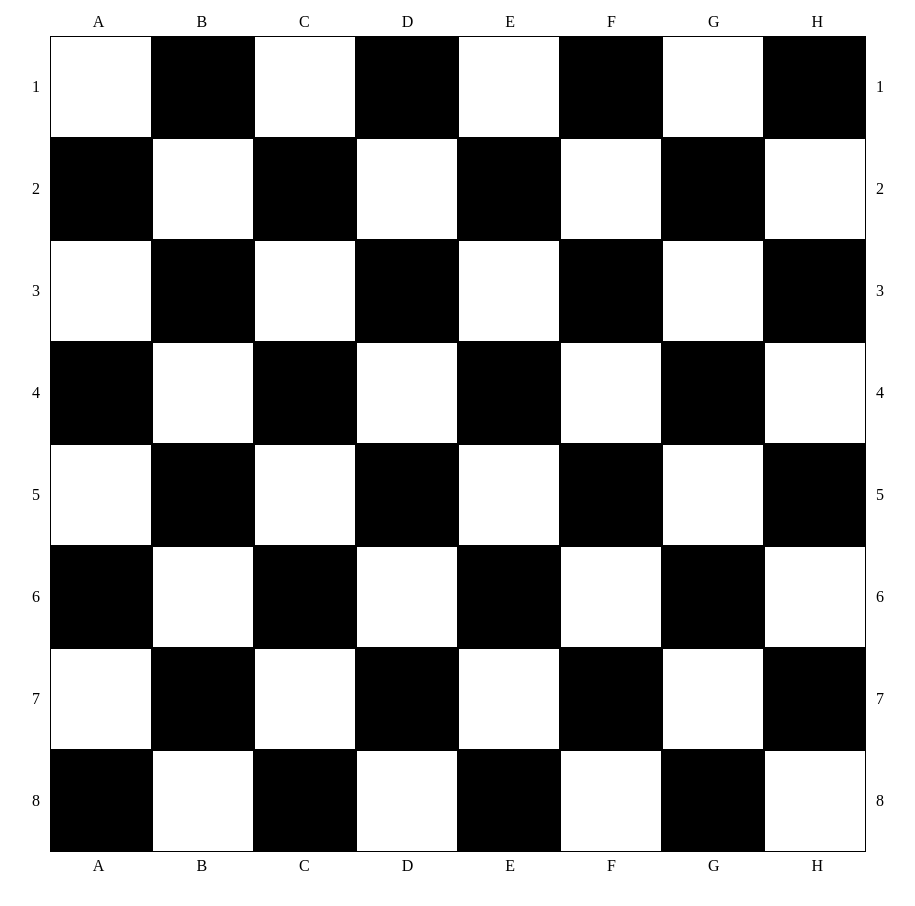
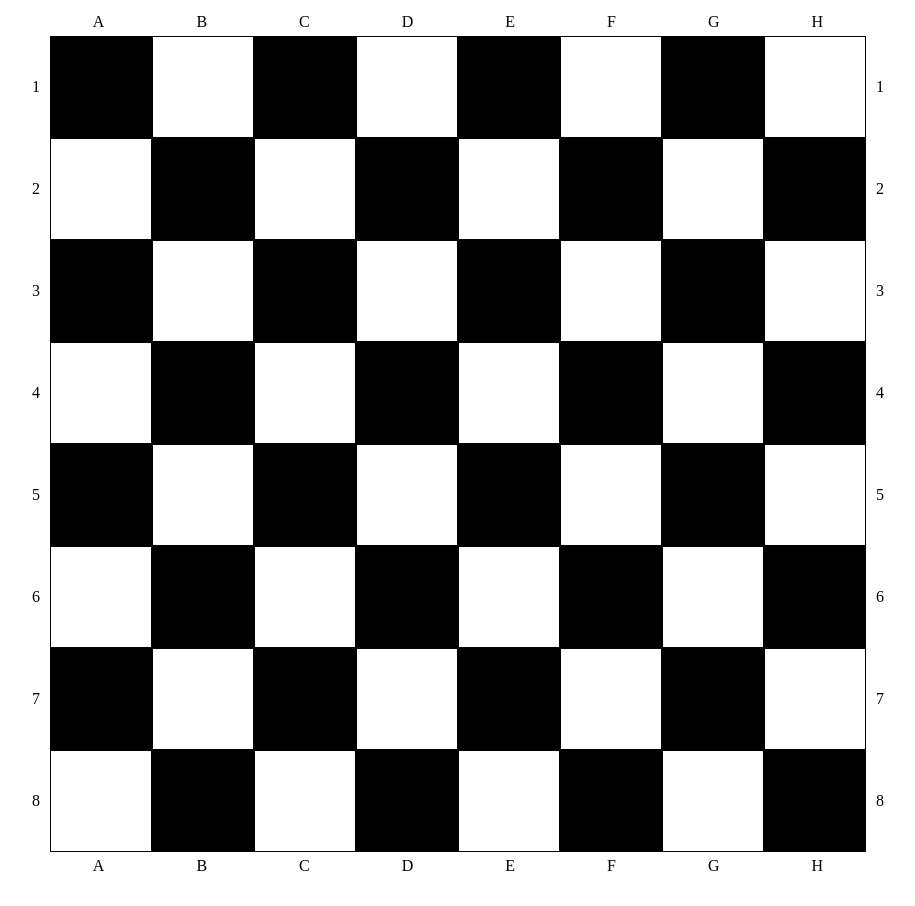
Before and after one commit to nermin-web/chessboard, a plain HTML site: page index.html in a window 1280 px wide. Shown: the whole page, without its empty margins (182-1097 px from the left). Drawn offline with Linux system fonts and the light colour scheme.

Commit message:
square fix

```diff
--- a/index.html
+++ b/index.html
@@ -20,100 +20,100 @@
         <div class="letters">H</div>
         <div class="corner"></div>
     </div>
-    <div class="row">
+    <div>
         <div class="numbers">1</div
-        ><div class="polja "></div
-        ><div class="polja black"></div
-        ><div class="polja"></div
-        ><div class="polja black"></div
-        ><div class="polja"></div
-        ><div class="polja black"></div
-        ><div class="polja"></div
-        ><div class="polja black"></div
+        ><div class="square black"></div
+        ><div class="square"></div
+        ><div class="square black"></div
+        ><div class="square"></div
+        ><div class="square black"></div
+        ><div class="square"></div
+        ><div class="square black"></div
+        ><div class="square"></div
         ><div class="numbers">1</div>
     </div>
-    <div class="row">
+    <div>
         <div class="numbers">2</div
-        ><div class="polja black"></div
-        ><div class="polja"></div
-        ><div class="polja black"></div
-        ><div class="polja"></div
-        ><div class="polja black"></div
-        ><div class="polja"></div
-        ><div class="polja black"></div
-        ><div class="polja"></div
+        ><div class="square "></div
+        ><div class="square black"></div
+        ><div class="square"></div
+        ><div class="square black"></div
+        ><div class="square"></div
+        ><div class="square black"></div
+        ><div class="square"></div
+        ><div class="square black"></div
         ><div class="numbers">2</div>
     </div>
-    <div class="row">
+    <div>
         <div class="numbers">3</div
-        ><div class="polja "></div
-        ><div class="polja black"></div
-        ><div class="polja"></div
-        ><div class="polja black"></div
-        ><div class="polja"></div
-        ><div class="polja black"></div
-        ><div class="polja"></div
-        ><div class="polja black"></div
+        ><div class="square black"></div
+        ><div class="square"></div
+        ><div class="square black"></div
+        ><div class="square"></div
+        ><div class="square black"></div
+        ><div class="square"></div
+        ><div class="square black"></div
+        ><div class="square"></div
         ><div class="numbers">3</div>
     </div>
-    <div class="row">
+    <div>
         <div class="numbers">4</div
-        ><div class="polja black"></div
-        ><div class="polja"></div
-        ><div class="polja black"></div
-        ><div class="polja"></div
-        ><div class="polja black"></div
-        ><div class="polja"></div
-        ><div class="polja black"></div
-        ><div class="polja"></div
+        ><div class="square "></div
+        ><div class="square black"></div
+        ><div class="square"></div
+        ><div class="square black"></div
+        ><div class="square"></div
+        ><div class="square black"></div
+        ><div class="square"></div
+        ><div class="square black"></div
         ><div class="numbers">4</div>
     </div>
-    <div class="row">
+    <div>
         <div class="numbers">5</div
-        ><div class="polja "></div
-        ><div class="polja black"></div
-        ><div class="polja"></div
-        ><div class="polja black"></div
-        ><div class="polja"></div
-        ><div class="polja black"></div
-        ><div class="polja"></div
-        ><div class="polja black"></div
+        ><div class="square black"></div
+        ><div class="square"></div
+        ><div class="square black"></div
+        ><div class="square"></div
+        ><div class="square black"></div
+        ><div class="square"></div
+        ><div class="square black"></div
+        ><div class="square"></div
         ><div class="numbers">5</div>
     </div>
-    <div class="row">
+    <div>
         <div class="numbers">6</div
-        ><div class="polja black"></div
-        ><div class="polja"></div
-        ><div class="polja black"></div
-        ><div class="polja"></div
-        ><div class="polja black"></div
-        ><div class="polja"></div
-        ><div class="polja black"></div
-        ><div class="polja"></div
+        ><div class="square "></div
+        ><div class="square black"></div
+        ><div class="square"></div
+        ><div class="square black"></div
+        ><div class="square"></div
+        ><div class="square black"></div
+        ><div class="square"></div
+        ><div class="square black"></div
         ><div class="numbers">6</div>
     </div>
-    <div class="row">
+    <div>
         <div class="numbers">7</div
-        ><div class="polja "></div
-        ><div class="polja black"></div
-        ><div class="polja"></div
-        ><div class="polja black"></div
-        ><div class="polja"></div
-        ><div class="polja black"></div
-        ><div class="polja"></div
-        ><div class="polja black"></div
+        ><div class="square black"></div
+        ><div class="square"></div
+        ><div class="square black"></div
+        ><div class="square"></div
+        ><div class="square black"></div
+        ><div class="square"></div
+        ><div class="square black"></div
+        ><div class="square"></div
         ><div class="numbers">7</div>
     </div>
-    <div class="row">
+    <div>
         <div class="numbers">8</div
-        ><div class="polja black"></div
-        ><div class="polja"></div
-        ><div class="polja black"></div
-        ><div class="polja"></div
-        ><div class="polja black"></div
-        ><div class="polja"></div
-        ><div class="polja black"></div
-        ><div class="polja"></div
+        ><div class="square "></div
+        ><div class="square black"></div
+        ><div class="square"></div
+        ><div class="square black"></div
+        ><div class="square"></div
+        ><div class="square black"></div
+        ><div class="square"></div
+        ><div class="square black"></div
         ><div class="numbers">8</div>
     </div>
     <div>
--- a/style.css
+++ b/style.css
@@ -2,7 +2,7 @@
     text-align: center;
 }
 
-.polja {
+.square {
     vertical-align:middle;
     display: inline-block;
     background-color: white;
```
